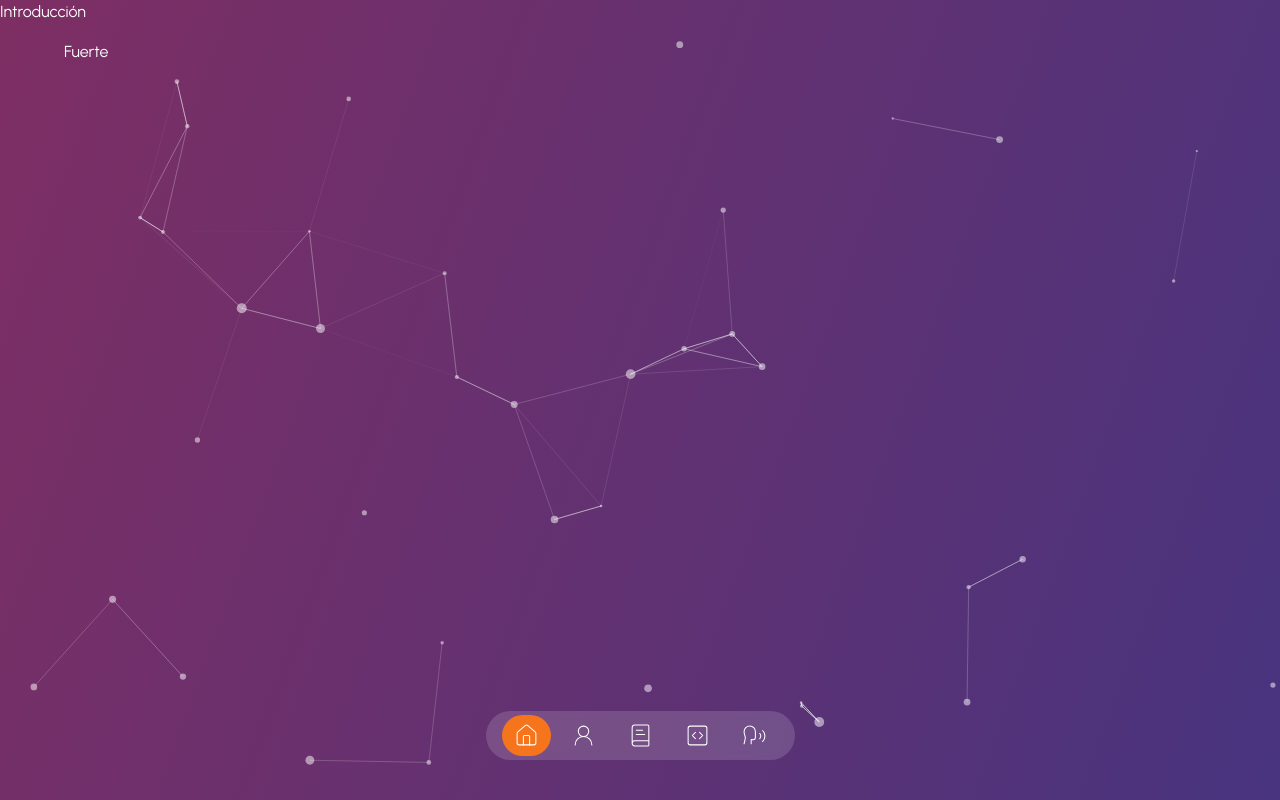
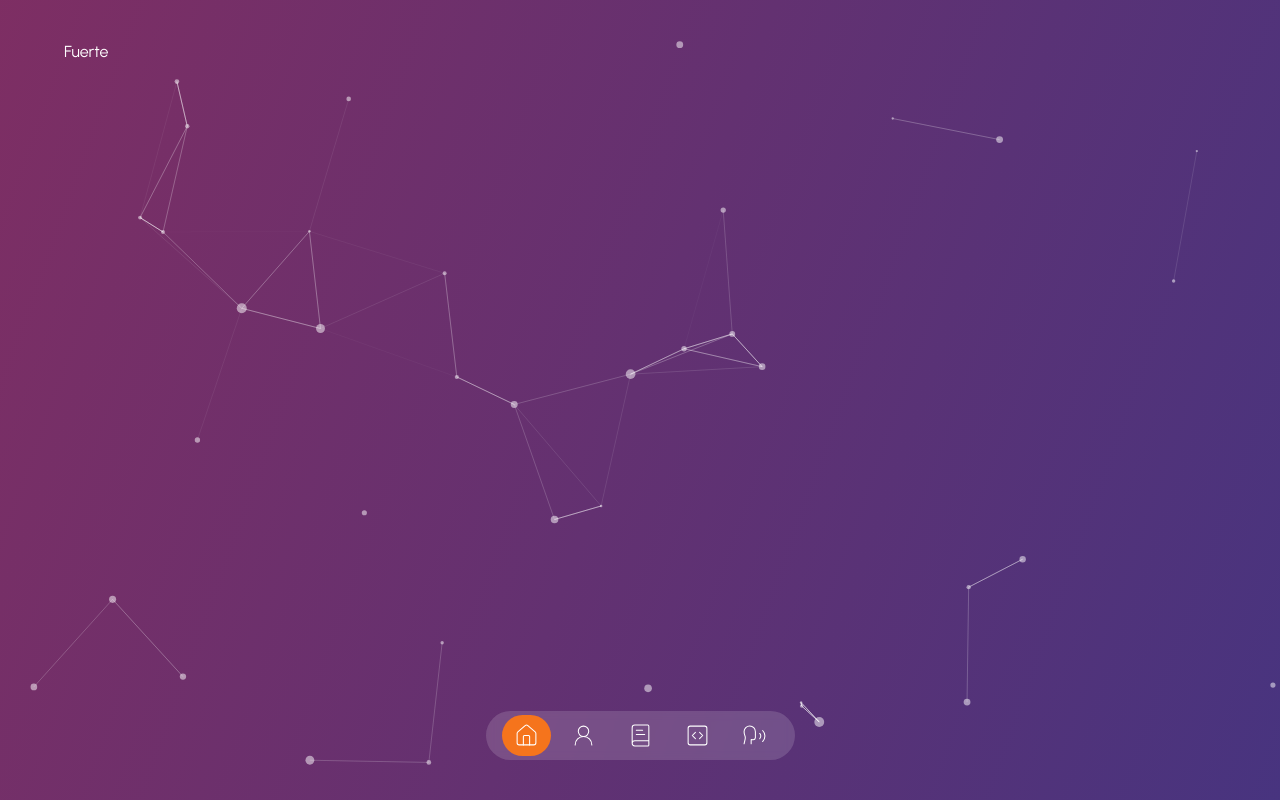
Before and after one commit to fantasyfuerte/portfolio-landing-page, a Next.js app: page / in a window 1280 px wide. Built offline with nearby package versions, Linux system fonts and the light colour scheme.

Commit message:
Remove introductory paragraph from Home component for cleaner layout

```diff
--- a/src/app/page.tsx
+++ b/src/app/page.tsx
@@ -7,7 +7,6 @@ export default function Home() {
       <TransitionPage />
       <div className="flex min-h-screen h-full bg-no-repeat bg-gradient-cover">
         <CoverParticles />
-        <p>Introducción</p>
       </div>
     </main>
   );
```
